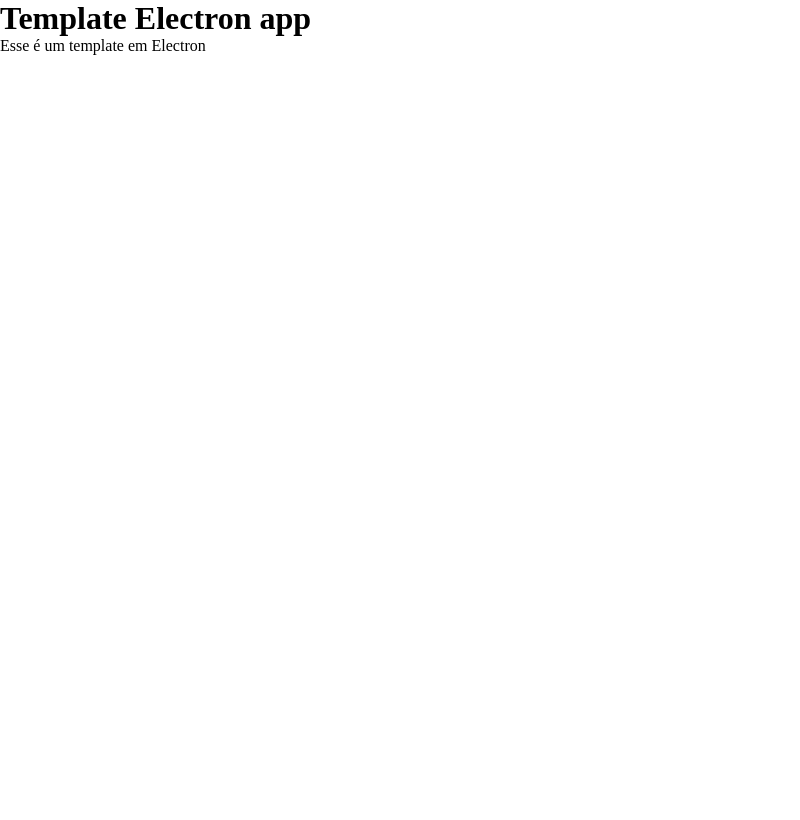
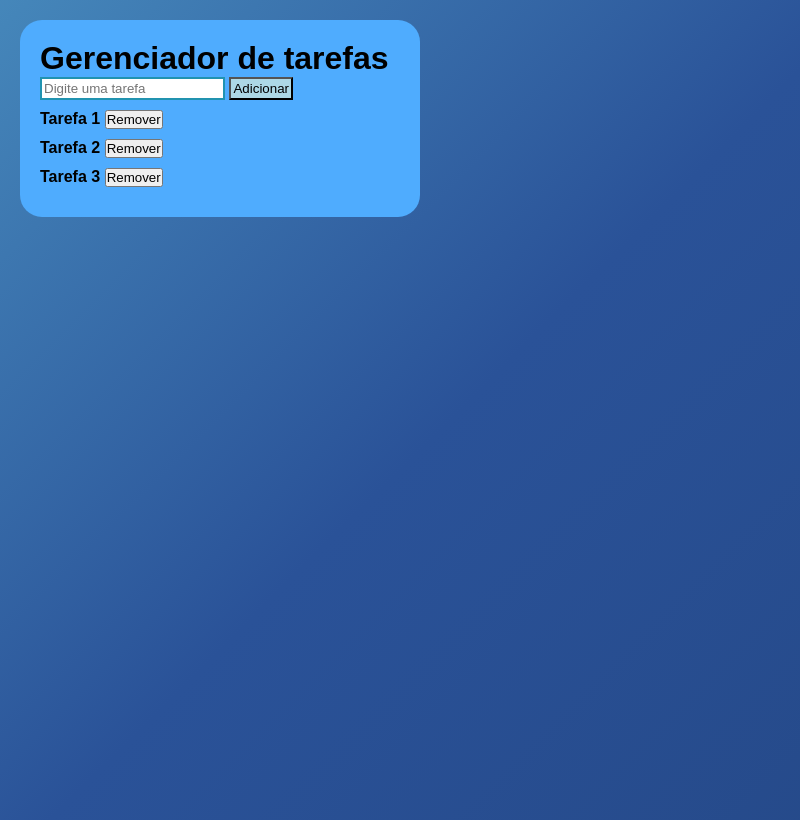
Before and after one commit to WelCharJR/gerenciador-tarefas-electron, an Electron app: page src/views/index.html in a window 800 px wide. Drawn offline with Linux system fonts and the light colour scheme.

Commit message:
Estruturando Site

```diff
--- a/src/style/style.css
+++ b/src/style/style.css
@@ -1,5 +1,60 @@
 * {
-    margin: 0; /*Espaçamentos externos */
-    padding: 0; /*Espaçamentos internos */
-    box-sizing: border-box; /* Tamanho da caixa */
+    margin: 0;
+    /*Espaçamentos externos */
+    padding: 0;
+    /*Espaçamentos internos */
+    box-sizing: border-box;
+    /* Tamanho da caixa */
 }
+
+body {
+    font-family: Arial, Helvetica, sans-serif;
+    height: 100vh;
+    margin: 0;
+    font-family: Arial, sans-serif;
+
+    background: linear-gradient(-45deg, #1e3c72, #2a5298, #6dd5ed, #2193b0);
+    background-size: 400% 400%;
+    animation: gradientMove 15s ease infinite;
+}
+
+/* Animação para mover o fundo */
+@keyframes gradientMove {
+    0% {
+        background-position: 0% 50%;
+    }
+
+    50% {
+        background-position: 100% 50%;
+    }
+
+    100% {
+        background-position: 0% 50%;
+    }
+}
+
+div {
+    background-color: #4facfe;
+    max-width: 400px;
+    margin: 20px;
+    padding: 20px;
+    border-radius: 22px;
+}
+
+input {
+    border: 2px solid #2193b0;
+    padding: 2px;
+    margin-bottom: 10px;
+}
+
+.adicionar {
+    background-color: lightblue;
+    padding: 2px;
+
+}
+
+li {
+    font-weight: bold;
+    list-style: none;
+    margin-bottom: 10px;
+}
--- a/src/views/index.html
+++ b/src/views/index.html
@@ -1,16 +1,32 @@
 <!DOCTYPE html>
-<html lang="en">
+<html lang="pt-br">
+
 <head>
     <meta charset="UTF-8">
     <meta name="viewport" content="width=device-width, initial-scale=1.0">
     <link rel="stylesheet" href="../style/style.css">
-    <title>Template Electron APP</title>
+    <title>Gerenciador de Tarefas</title>
 </head>
+
 <body>
-    <h1>Template Electron app</h1>
 
-    <p>Esse é um template em Electron</p>
+    <div>
+        <h1>Gerenciador de tarefas</h1>
+
+        <input type="text" placeholder="Digite uma tarefa">
+
+        <button class="adicionar">
+            Adicionar
+        </button>
+
+        <ul>
+            <li>Tarefa 1 <button>Remover</button> </li>
+            <li>Tarefa 2 <button>Remover</button> </li>
+            <li>Tarefa 3 <button>Remover</button> </li>
+        </ul>
+    </div>
 
     <script src="../js/script.js"></script>
 </body>
+
 </html>
```
